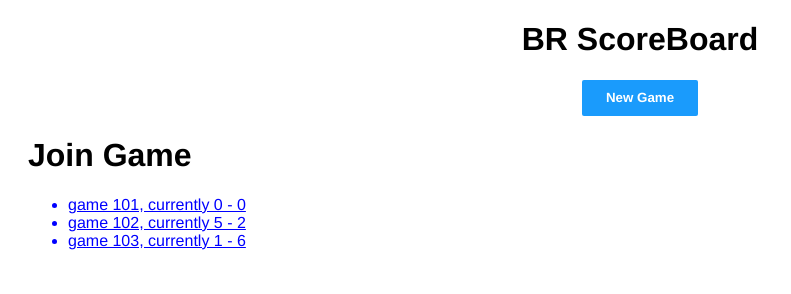
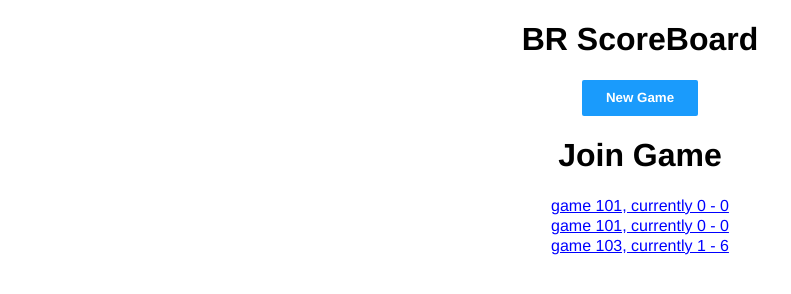
Before and after one commit to kevinlieb/PingPongScoreboard, a website: page public/index.html in a window 1280 px wide. Shown: the whole page, without its empty margins (0-791 px from the left). Drawn offline with nearby package versions, Linux system fonts and the light colour scheme.

Commit message:
changes to index

```diff
--- a/public/index.html
+++ b/public/index.html
@@ -14,14 +14,28 @@
             <div id="new_game_cont" align="center" class="container">
                 <button>New Game</button>
             </div>
-            <div id="join_game_cont" class="container">
+            <div id="join_game_cont" class="container" align="center">
                 <h1>Join Game</h1>
                 <div id="join_game_list">
-                    <ul>
-                        <li class="joinLink link" id="game_101">game 101, currently 0 - 0</li>
-                        <li class="joinLink link" id="game_102">game 102, currently 5 - 2</li>
-                        <li class="joinLink link" id="game_103">game 103, currently 1 - 6</li>
-                    </ul>
+                    <table class="reference">
+                        <tbody>
+                            <tr>
+                                <td>
+                                    <a class="joinLink link" id="game_101">game 101, currently 0 - 0</a>
+                                </td>
+                            </tr>
+                            <tr>
+                                <td>
+                                    <a class="joinLink link" id="game_101">game 101, currently 0 - 0</a>
+                                </td>
+                            </tr>
+                            <tr>
+                                <td>
+                                    <a class="joinLink link" id="game_103">game 103, currently 1 - 6</a>
+                                </td>
+                            </tr>
+                        </tbody>
+                    </table>
                 </div>
             </div>
         </div>
--- a/public/stylesheets/main.css
+++ b/public/stylesheets/main.css
@@ -100,3 +100,9 @@ button:focus {
 	width: 100%;
 	height: 15%;
 }
+
+table, th, td {
+    border-collapse: collapse;
+}
+th,td {
+}
```
Also changed, not shown: public/scoreboard.html (+1 -0 lines).
